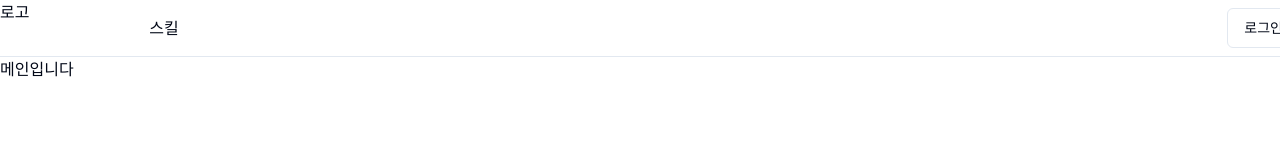
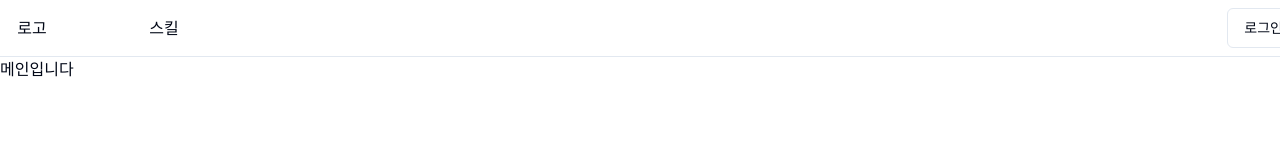
Before and after one commit to audrhks29/mabi-auction, a Next.js app: page / in a window 1280 px wide. Shown: the top 160 px of the page. Built offline with nearby package versions, Linux system fonts and the light colour scheme.

Commit message:
Fix : Header 임시로고

```diff
--- a/src/components/layout/Header.tsx
+++ b/src/components/layout/Header.tsx
@@ -6,7 +6,11 @@ export default function Header() {
   return (
     <nav className="flex h-14 justify-between items-center">
       <div className="flex h-14">
-        <h1 className="w-16">로고</h1>
+        <h1 className="w-16 cursor-pointer">
+          <Link href="/" className="flex w-full h-full justify-center items-center">
+            로고
+          </Link>
+        </h1>
 
         <ul className="h-full">
           <li className="w-[200px] text-center h-full hover:bg-muted cursor-pointer">
```
